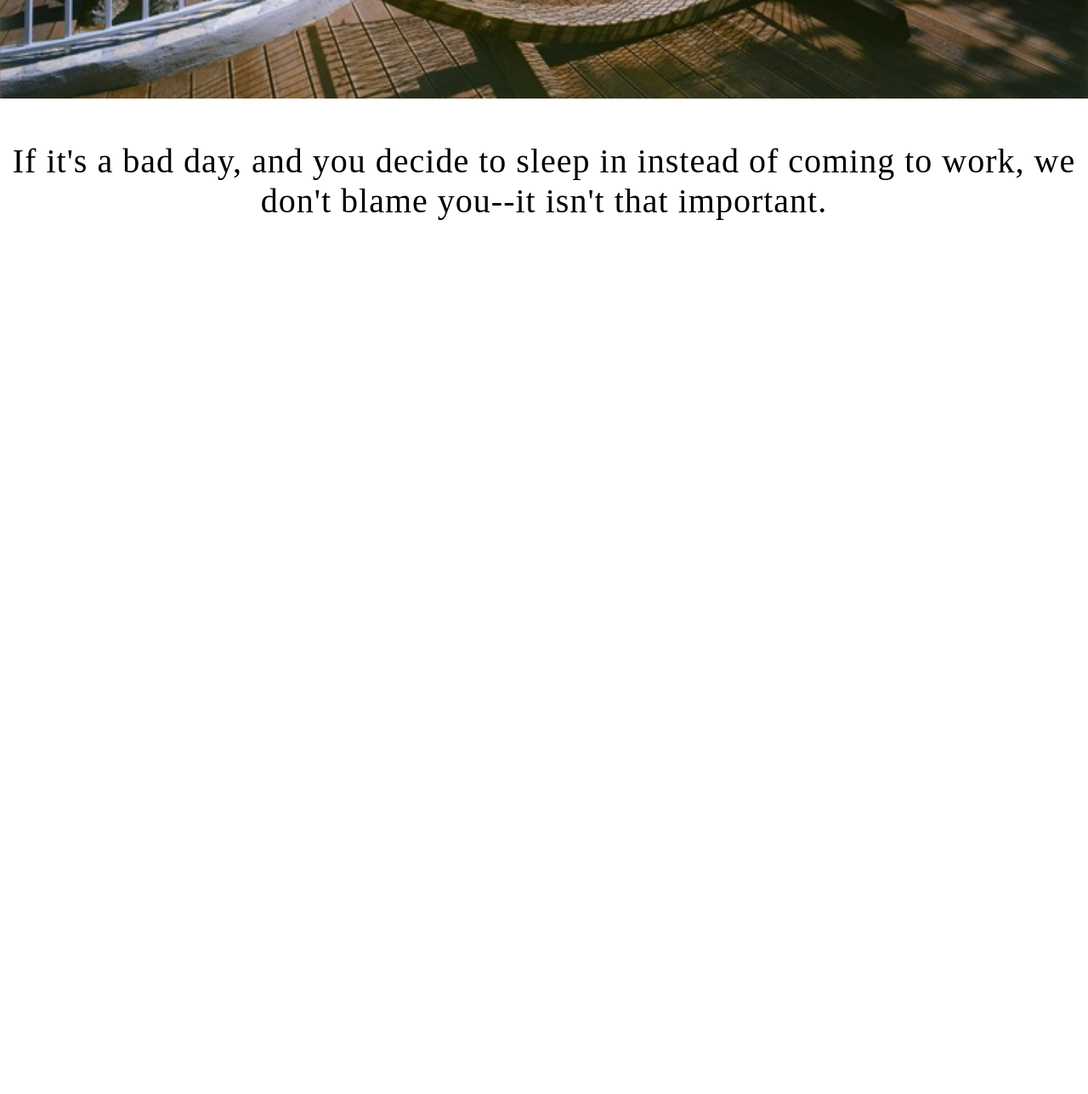
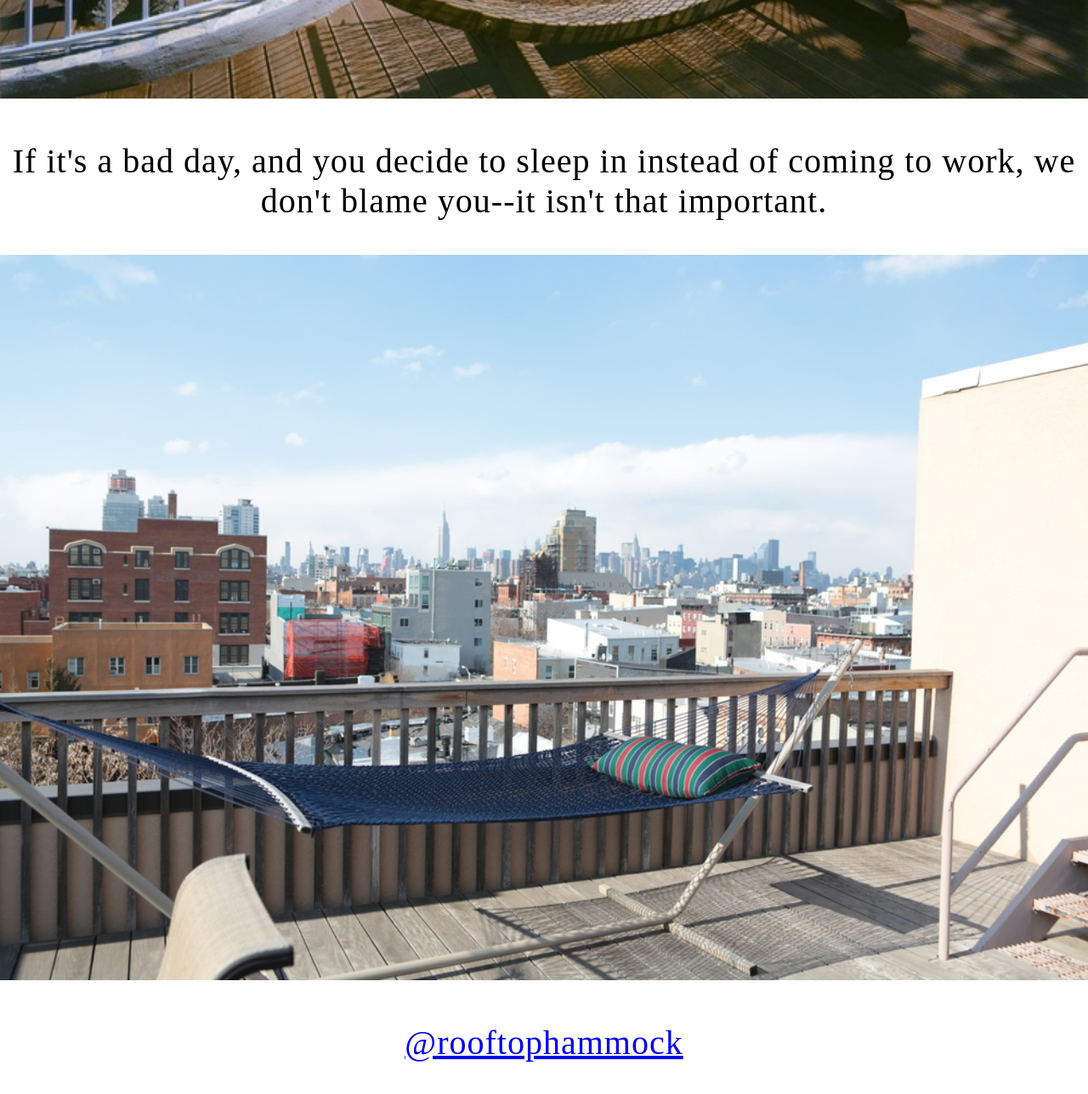
Before and after one commit to rooftophammock/rooftophammock.github.io, a plain HTML site: page index.html in a window 1280 px wide. Shown: the part 1654-2942 px from the top of the page at 85% size. Before the commit the page ends 1954 px from the top, so only its background shows below. Drawn offline with Linux system fonts and the light colour scheme.

Commit message:
Add third hammock

```diff
--- a/index.html
+++ b/index.html
@@ -41,6 +41,10 @@
             of coming to work, we don't blame you--it isn't that
             important.</p>
         </section>
+        <section>
+            <img src="hammock3.jpg">
+            <p><a href="https://twitter.com/rooftophammmock">@rooftophammock</a></p>
+        </section>
         <script type="text/javascript">
           var _gauges = _gauges || [];
           (function() {
```
Also changed, not shown: hammock3.jpg (added).
